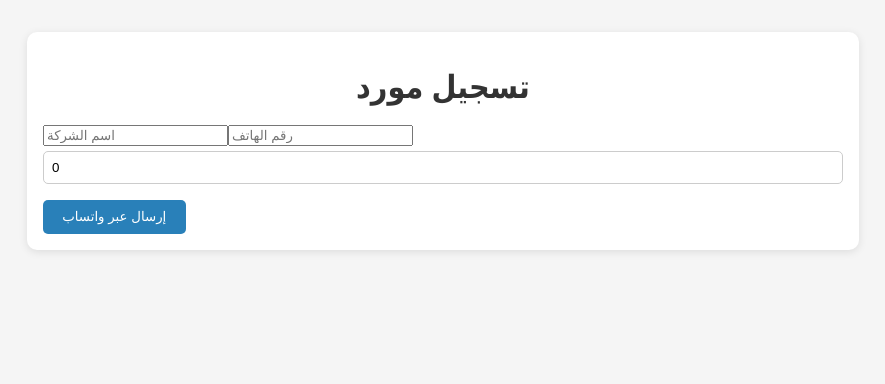
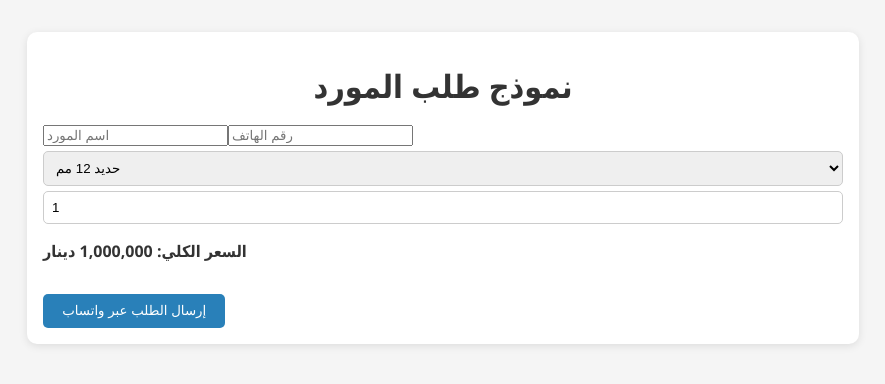
Before and after one commit to mnttrmhmd67-beep/asas-platform-iraq, a Next.js app: page /supplier in a window 1280 px wide. Shown: the top 384 px of the page, without its empty margins (197-1082 px from the left). Built offline with nearby package versions, Linux system fonts and the light colour scheme.

Commit message:
Update to asas platform

```diff
--- a/app/supplier/page.tsx
+++ b/app/supplier/page.tsx
@@ -1,13 +1,26 @@
 "use client";
+
 import { useState } from "react";
 
 export default function SupplierPage() {
-  const [company, setCompany] = useState("");
+  const [name, setName] = useState("");
   const [phone, setPhone] = useState("");
-  const [stock, setStock] = useState(0);
+  const [product, setProduct] = useState("حديد 12 مم");
+  const [quantity, setQuantity] = useState(1);
+
+  const products = [
+    "حديد 12 مم",
+    "حديد 16 مم",
+    "حديد 20 مم",
+    "حديد 25 مم",
+    "حديد 32 مم",
+  ];
+
+  const pricePerTon = 1000000;
+  const total = quantity * pricePerTon;
 
   const handleSubmit = () => {
-    const message = `تسجيل مورد جديد: الشركة: ${company}، هاتف: ${phone}، كمية المخزون: ${stock} طن`;
+    const message = `طلب جديد من المورد ${name}، هاتف: ${phone}، المنتج: ${product}، الكمية: ${quantity} طن، السعر الكلي: ${total} د.ع`;
     window.open(
       `https://wa.me/9647732670436?text=${encodeURIComponent(message)}`,
       "_blank"
@@ -16,12 +29,12 @@ export default function SupplierPage() {
 
   return (
     <main className="max-w-xl mx-auto p-6 bg-white shadow-md rounded-md mt-10 text-right">
-      <h1 className="text-2xl font-bold mb-6 text-center">تسجيل مورد</h1>
+      <h1 className="text-2xl font-bold mb-6 text-center">نموذج طلب المورد</h1>
 
       <input
-        placeholder="اسم الشركة"
-        value={company}
-        onChange={(e) => setCompany(e.target.value)}
+        placeholder="اسم المورد"
+        value={name}
+        onChange={(e) => setName(e.target.value)}
         className="w-full p-2 border rounded mb-4"
       />
 
@@ -32,19 +45,31 @@ export default function SupplierPage() {
         className="w-full p-2 border rounded mb-4"
       />
 
+      <select
+        value={product}
+        onChange={(e) => setProduct(e.target.value)}
+        className="w-full p-2 border rounded mb-4"
+      >
+        {products.map((p) => (
+          <option key={p} value={p}>{p}</option>
+        ))}
+      </select>
+
       <input
         type="number"
-        min={0}
-        value={stock}
-        onChange={(e) => setStock(Number(e.target.value))}
+        min={1}
+        value={quantity}
+        onChange={(e) => setQuantity(Number(e.target.value))}
         className="w-full p-2 border rounded mb-4"
       />
 
+      <p className="font-bold mb-4">السعر الكلي: {total.toLocaleString()} دينار</p>
+
       <button
         onClick={handleSubmit}
-        className="w-full bg-blue-600 text-white p-3 rounded"
+        className="w-full bg-green-600 text-white p-3 rounded"
       >
-        إرسال عبر واتساب
+        إرسال الطلب عبر واتساب
       </button>
     </main>
   );
```
